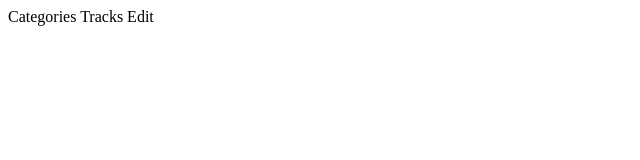
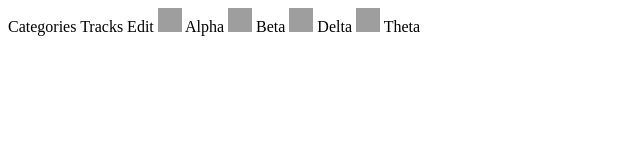
Before and after one commit to neelkamath/duo-ludio, a website built with Parcel: page src/index.html in a window 1280 px wide. Both pictures are taken after a click on the element "Tracks". Shown: the whole page, without its empty margins (0-640 px from the left). Built offline with nearby package versions, Linux system fonts and the light colour scheme; grey boxes are pictures that could not be loaded.

Commit message:
Implement brainwave tabs

```diff
--- a/src/js/tracks_tab/tracks.js
+++ b/src/js/tracks_tab/tracks.js
@@ -1,5 +1,24 @@
 export function setUpTracksTab() {
-    document
-        .querySelector('#tracks-tab')
-        .addEventListener('click', () => document.querySelector('#tab-content').innerHTML = '');
+    document.querySelector('#tracks-tab').addEventListener('click', () => {
+        document.querySelector('#tab-content').innerHTML = `
+            <vaadin-tabs>
+                <vaadin-tab>
+                    <img class="tab-icon" alt="Alpha" src="https://upload.wikimedia.org/wikipedia/commons/thumb/a/a1/Greek_lc_alpha.svg/240px-Greek_lc_alpha.svg.png">
+                    Alpha
+                </vaadin-tab>
+                <vaadin-tab>
+                    <img class="tab-icon" alt="Beta" src="https://upload.wikimedia.org/wikipedia/commons/thumb/b/bd/Greek_lc_beta.svg/240px-Greek_lc_beta.svg.png">
+                    Beta
+                </vaadin-tab>
+                <vaadin-tab>
+                    <img class="tab-icon" alt="Delta" src="https://upload.wikimedia.org/wikipedia/commons/thumb/9/9f/Greek_lc_delta.svg/240px-Greek_lc_delta.svg.png">
+                    Delta
+                </vaadin-tab>
+                <vaadin-tab>
+                    <img class="tab-icon" alt="Theta" src="https://upload.wikimedia.org/wikipedia/commons/thumb/a/a7/Greek_lc_theta.svg/240px-Greek_lc_theta.svg.png">
+                    Theta
+                </vaadin-tab>
+            </vaadin-tabs>
+        `;
+    });
 }
--- a/src/style.css
+++ b/src/style.css
@@ -2,3 +2,8 @@ img, video {
     height: auto;
     max-width: 100%;
 }
+
+.tab-icon {
+    height: 24px; /* 24px is the fallback value of --iron-icon-height. */
+    width: 24px; /* 24px is the fallback value of --iron-icon-width. */
+}
```
Also changed, not shown: README.md, src/icons/alpha.png (added), src/icons/beta.png (added), src/icons/delta.png (added), src/icons/theta.png (added).
